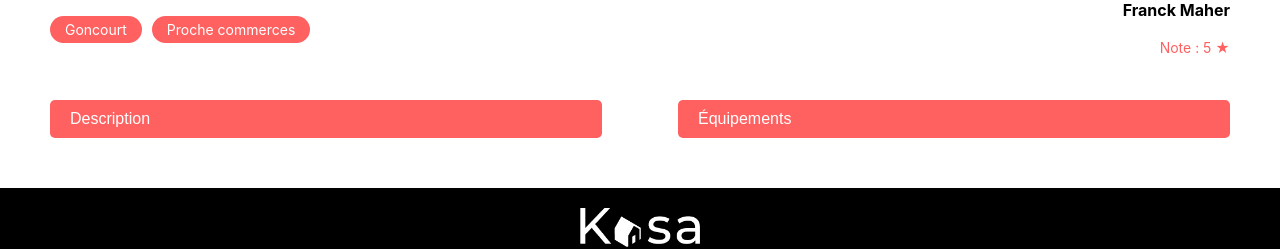
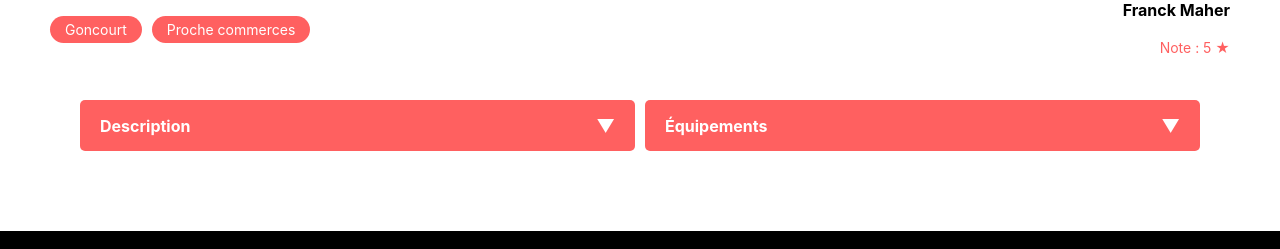
Before and after one commit to FoligneTheo/react1, a React (Create React App) app: page /logements/0979876d in a window 1280 px wide. Shown: the part 564-813 px from the top of the page. Built offline with nearby package versions, Linux system fonts and the light colour scheme.

Commit message:
changement bouton

```diff
--- a/src/components/LogementDetails.js
+++ b/src/components/LogementDetails.js
@@ -7,10 +7,15 @@ function LogementDetails() {
     const { id } = useParams();
     const logement = logements.find((item) => item.id === id);
 
-    // State pour le carrousel et les sections
+    // State pour le carrousel
     const [currentImage, setCurrentImage] = useState(0);
-    const [isDescriptionOpen, setDescriptionOpen] = useState(false);
-    const [isEquipmentsOpen, setEquipmentsOpen] = useState(false);
+
+    // State pour les volets Description et Équipements
+    const [openValue, setOpenValue] = useState(null);
+
+    const toggleValue = (index) => {
+        setOpenValue(openValue === index ? null : index);
+    };
 
     if (!logement) {
         return <h2>Logement non trouvé</h2>;
@@ -65,35 +70,54 @@ function LogementDetails() {
                 </div>
             </div>
 
-            {/* Boutons Description et Équipements */}
-            <div className="logement-details__buttons">
-                <button
-                    className="toggle-button"
-                    onClick={() => setDescriptionOpen((prev) => !prev)}
+            {/* Volets Description et Équipements */}
+            <div className="accordion">
+                {/* Volet Description */}
+                <div
+                    className={`accordion__item ${
+                        openValue === 0 ? "accordion__item--active" : ""
+                    }`}
                 >
-                    Description
-                </button>
-                <button
-                    className="toggle-button"
-                    onClick={() => setEquipmentsOpen((prev) => !prev)}
+                    <div
+                        className="accordion__header"
+                        onClick={() => toggleValue(0)}
                     >
-                    Équipements
-                </button>
+                        <span className="accordion__title">Description</span>
+                        <span className="accordion__icon">
+                            {openValue === 0 ? "▲" : "▼"}
+                        </span>
+                    </div>
+                    {openValue === 0 && (
+                        <div className="accordion__content">{logement.description}</div>
+                    )}
                 </div>
 
-            {/* Sections Description et Équipements */}
-            {isDescriptionOpen && (
-                <div className="logement-details__description">
-                    <p>{logement.description}</p>
+                {/* Volet Équipements */}
+                <div
+                    className={`accordion__item ${
+                        openValue === 1 ? "accordion__item--active" : ""
+                    }`}
+                >
+                    <div
+                        className="accordion__header"
+                        onClick={() => toggleValue(1)}
+                    >
+                        <span className="accordion__title">Équipements</span>
+                        <span className="accordion__icon">
+                            {openValue === 1 ? "▲" : "▼"}
+                        </span>
                     </div>
-            )}
-            {isEquipmentsOpen && (
-                <ul className="logement-details__equipments">
+                    {openValue === 1 && (
+                        <div className="accordion__content">
+                            <ul>
                                 {logement.equipments.map((equipment, index) => (
                                     <li key={index}>{equipment}</li>
                                 ))}
                             </ul>
+                        </div>
                     )}
+                </div>
+            </div>
         </div>
     );
 }
--- a/src/components/LogementDetails.scss
+++ b/src/components/LogementDetails.scss
@@ -120,38 +120,52 @@
         }
     }
 
-    /* Boutons Description et Équipements */
-    &__buttons {
+    .accordion {
         display: flex;
-        justify-content: center;
-        gap: 76px;
-        margin-top: 30px;
+        flex-direction: row; /* Affichage en ligne */
+        gap: 10px; /* Espacement horizontal entre les items */
 
-        .toggle-button {
+        &__item {
           background-color: #ff6060;
           color: white;
-            border: none;
-            padding: 10px 20px;
-            font-size: 16px;
+          border-radius: 5px;
+          overflow: hidden;
           cursor: pointer;
-            border-radius: 5px;
-            width: 800px;
-            text-align: left;
+          transition: all 0.3s ease;
+          flex: 1; /* Les items prennent un espace égal en ligne */
 
-            &:hover {
-                background-color: #ff4040;
+          &--active {
+            .accordion__header {
+              background-color: #ff4040; /* Couleur plus foncée si actif */
             }
           }
         }
 
-    /* Description et Équipements */
-    &__description, &__equipments {
-        padding: 10px;
-        background-color: #f9f9f9;
-        border-radius: 5px;
-        margin-top: 10px;
+        &__header {
+          display: flex;
+          justify-content: space-between;
+          align-items: center;
+          padding: 15px 20px;
           font-size: 16px;
+          font-weight: bold;
+          transition: background-color 0.3s ease;
+        }
 
+        &__title {
+          text-align: left;
+        }
+
+        &__icon {
+          font-size: 18px; /* Taille de l'icône */
+        }
+
+        &__content {
+          padding: 15px 20px;
+          font-size: 14px;
+          background-color: #fff; /* Fond blanc pour le contenu */
+          color: #000;
+          border-top: 1px solid #ddd; /* Séparation avec le contenu */
+        }
 
         ul {
           list-style-type: none;
@@ -162,4 +176,6 @@
           }
         }
       }
+
+
 }
```
Lines whose indentation alone changed are shown as unchanged.
